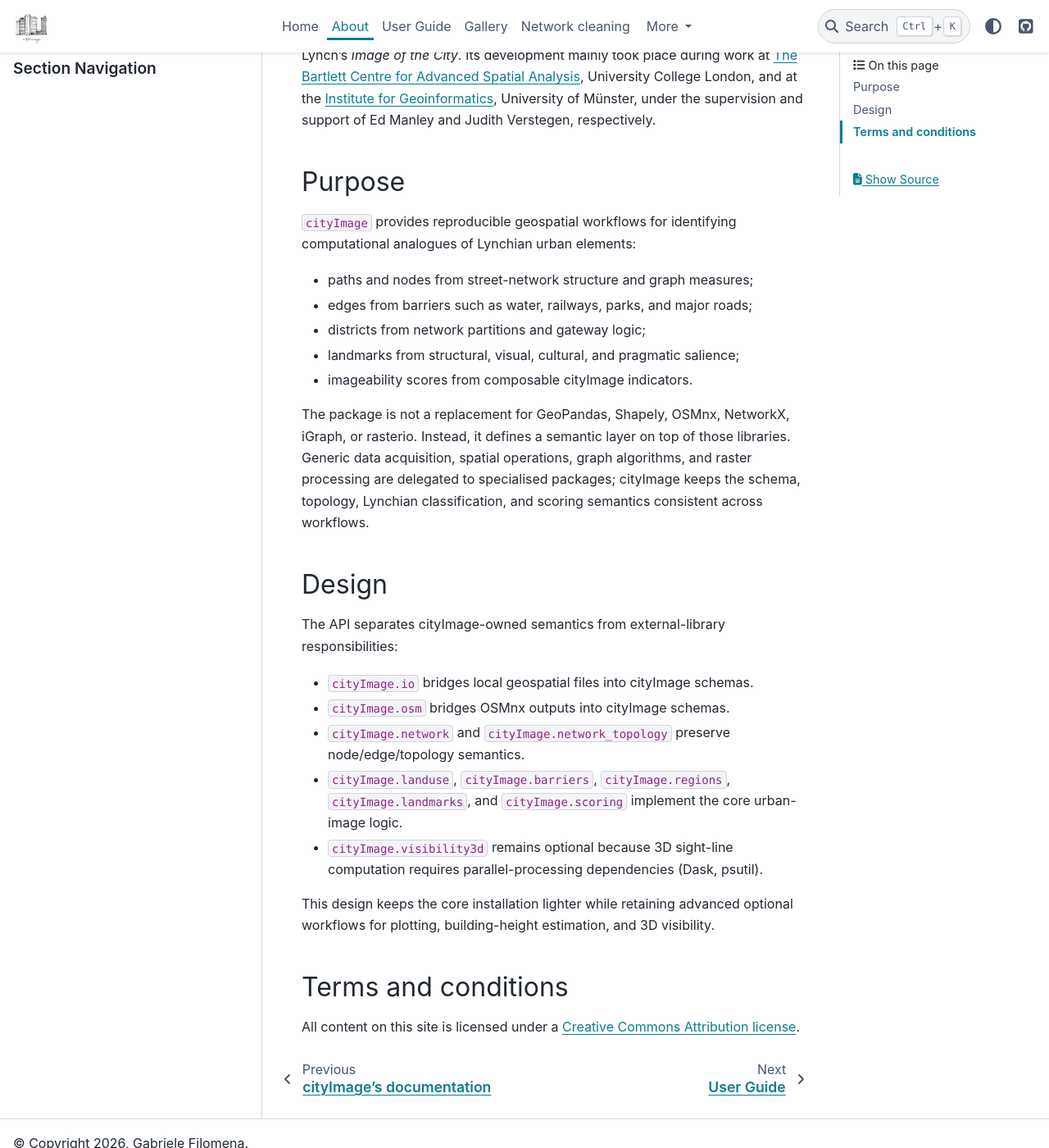
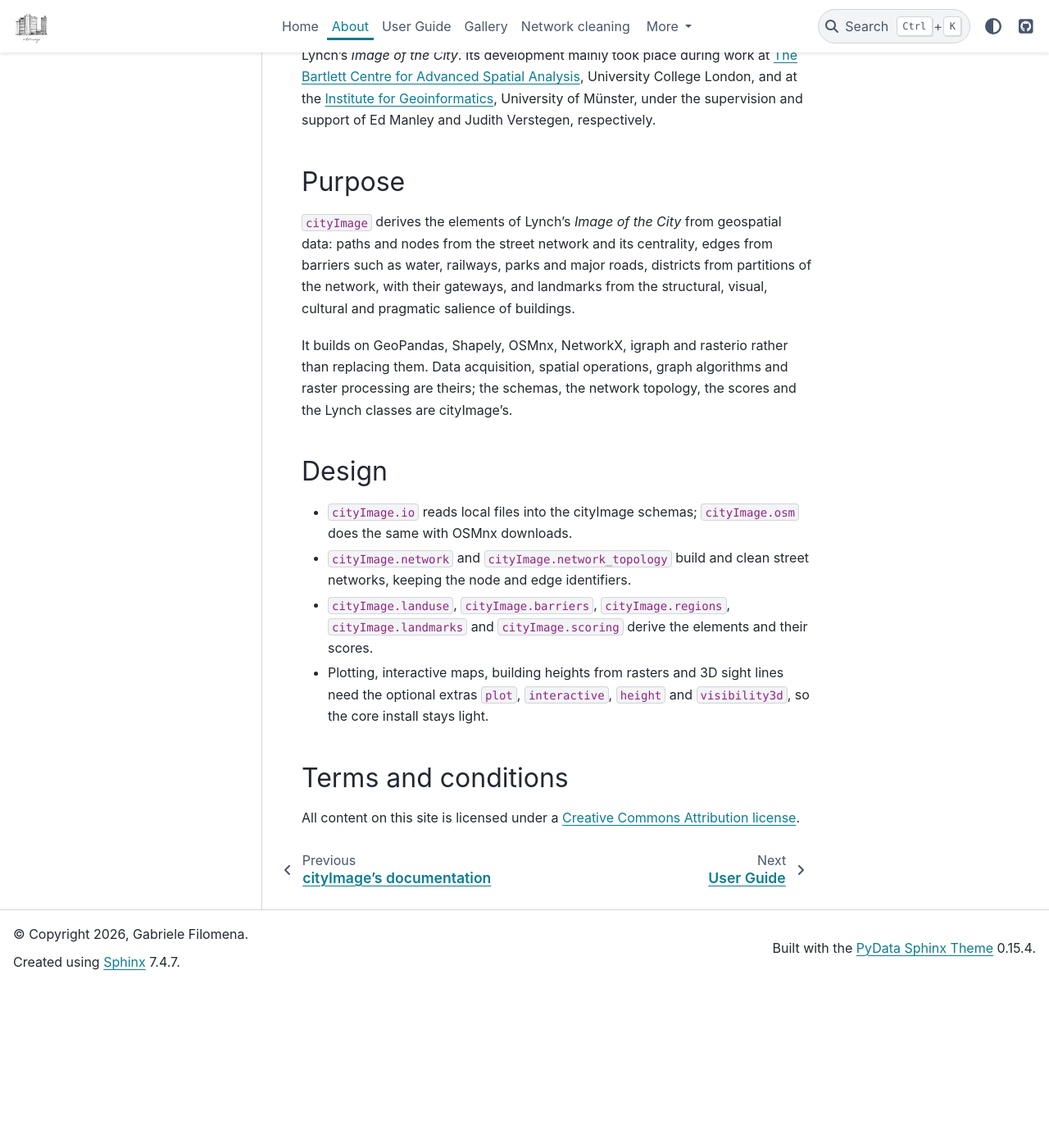
Before and after one commit to g-filomena/cityImage, a Sphinx documentation site: the page built from docs/about.md, in a window 1280 px wide and 1400 px high, scrolled down 253 px. Shown: the whole window at 82% size. Built offline with Sphinx 7.4.7 and the PyData theme 0.15.4, drawn with Linux system fonts in a browser that asks for light colours; pages that are not in the unit, such as notebooks, are missing from menus; after the commit the page ends 1455 px from its top, so only the background shows below that.

Commit message:
Docs: plain wording; no visual score without a height; core dependencies
README, About and the API reference say what cityImage does and leaves to other libraries in
short sentences. The README said a building without a height scores 0 on the visual
component: it has no visual score (NaN). The module ownership map listed osmnx, igraph and
python-louvain as optional dependencies: they are core.

```diff
--- a/docs/about.md
+++ b/docs/about.md
@@ -6,27 +6,16 @@ The package originated from research on the computational formulation of Kevin L
 
 ## Purpose
 
-`cityImage` provides reproducible geospatial workflows for identifying computational analogues of Lynchian urban elements:
+`cityImage` derives the elements of Lynch's *Image of the City* from geospatial data: paths and nodes from the street network and its centrality, edges from barriers such as water, railways, parks and major roads, districts from partitions of the network, with their gateways, and landmarks from the structural, visual, cultural and pragmatic salience of buildings.
 
-- paths and nodes from street-network structure and graph measures;
-- edges from barriers such as water, railways, parks, and major roads;
-- districts from network partitions and gateway logic;
-- landmarks from structural, visual, cultural, and pragmatic salience;
-- imageability scores from composable cityImage indicators.
-
-The package is not a replacement for GeoPandas, Shapely, OSMnx, NetworkX, iGraph, or rasterio. Instead, it defines a semantic layer on top of those libraries. Generic data acquisition, spatial operations, graph algorithms, and raster processing are delegated to specialised packages; cityImage keeps the schema, topology, Lynchian classification, and scoring semantics consistent across workflows.
+It builds on GeoPandas, Shapely, OSMnx, NetworkX, igraph and rasterio rather than replacing them. Data acquisition, spatial operations, graph algorithms and raster processing are theirs; the schemas, the network topology, the scores and the Lynch classes are cityImage's.
 
 ## Design
 
-The API separates cityImage-owned semantics from external-library responsibilities:
-
-- `cityImage.io` bridges local geospatial files into cityImage schemas.
-- `cityImage.osm` bridges OSMnx outputs into cityImage schemas.
-- `cityImage.network` and `cityImage.network_topology` preserve node/edge/topology semantics.
-- `cityImage.landuse`, `cityImage.barriers`, `cityImage.regions`, `cityImage.landmarks`, and `cityImage.scoring` implement the core urban-image logic.
-- `cityImage.visibility3d` remains optional because 3D sight-line computation requires parallel-processing dependencies (Dask, psutil).
-
-This design keeps the core installation lighter while retaining advanced optional workflows for plotting, building-height estimation, and 3D visibility.
+- `cityImage.io` reads local files into the cityImage schemas; `cityImage.osm` does the same with OSMnx downloads.
+- `cityImage.network` and `cityImage.network_topology` build and clean street networks, keeping the node and edge identifiers.
+- `cityImage.landuse`, `cityImage.barriers`, `cityImage.regions`, `cityImage.landmarks` and `cityImage.scoring` derive the elements and their scores.
+- Plotting, interactive maps, building heights from rasters and 3D sight lines need the optional extras `plot`, `interactive`, `height` and `visibility3d`, so the core install stays light.
 
 ## Terms and conditions
 
--- a/docs/index.rst
+++ b/docs/index.rst
@@ -49,7 +49,6 @@ Install with all optional extras:
 Main API areas
 --------------
 
-The API separates cityImage-owned semantics from external libraries.
 Submodules marked *(extra: X)* need the corresponding optional install (see
 Installation above); the rest are available with the core install.
 
```
Also changed, not shown: README.md (+23 -43 lines), docs/api.rst (+11 -20 lines), docs/development/module_ownership.md (+4 -4 lines).
